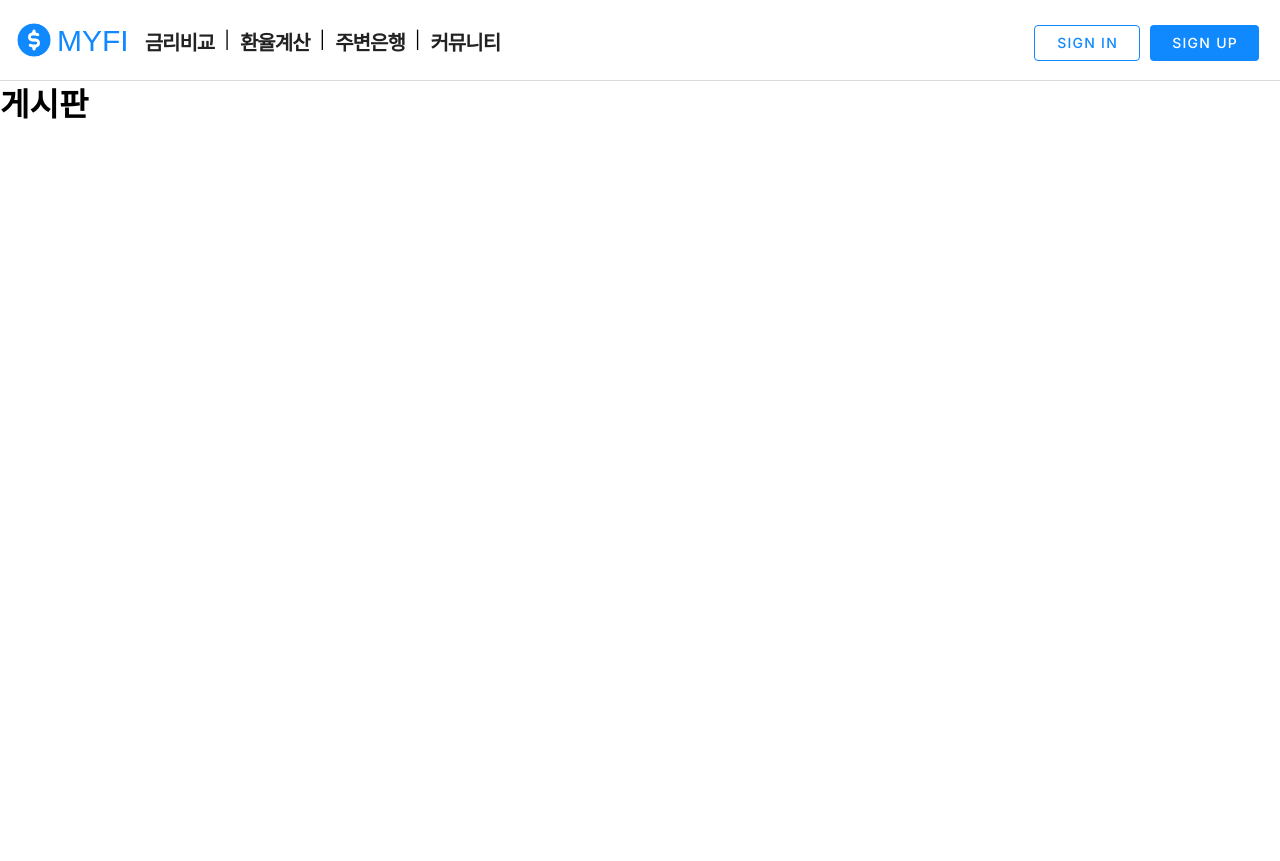
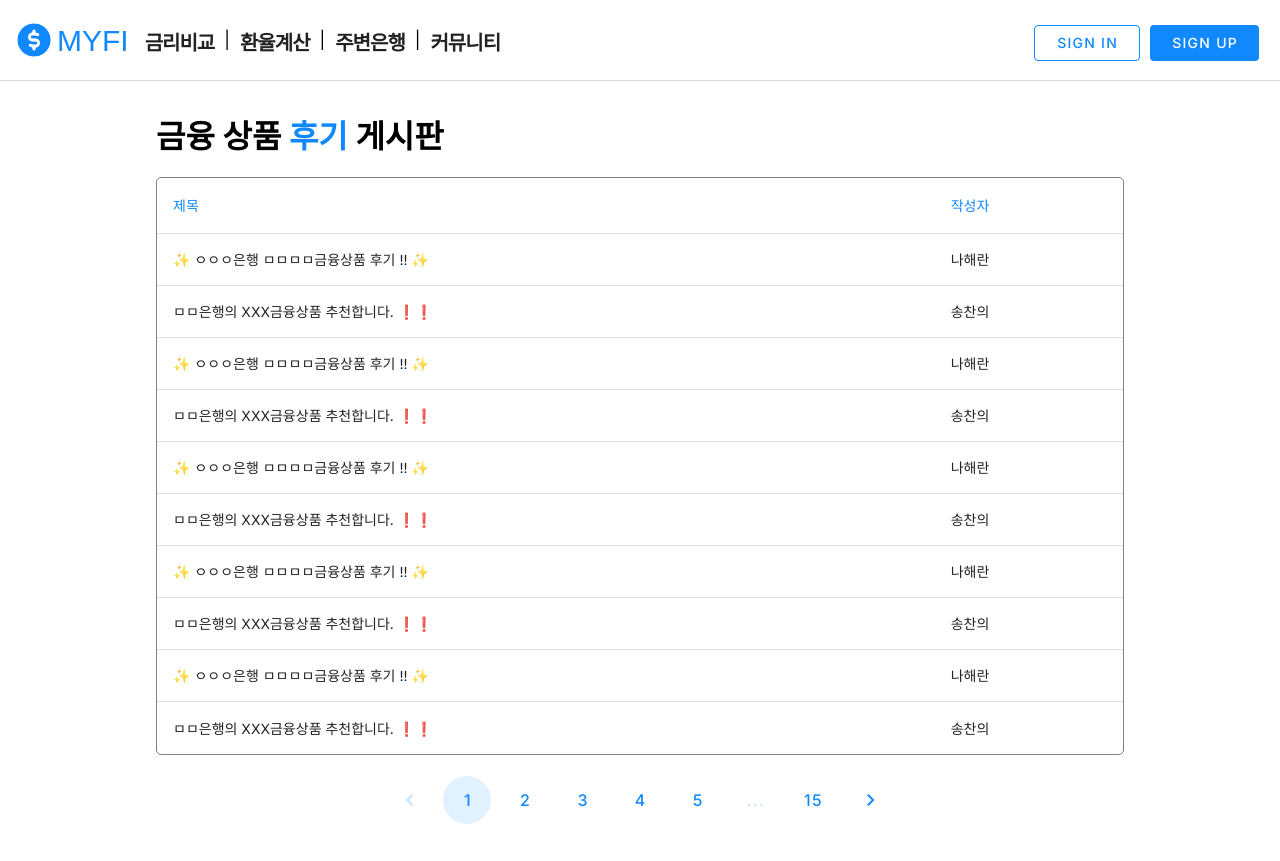
Before and after one commit to Nahaeran/MYFI_front, a Vue app: page /posts in a window 1280 px wide. Before the commit the page ends 800 px from the top, so only its background shows below. Built offline with nearby package versions, Linux system fonts and the light colour scheme; a web font is replaced by a local one.

Commit message:
feat: 게시판 스켈레톤

```diff
--- a/src/App.vue
+++ b/src/App.vue
@@ -18,3 +18,9 @@ import Nav from '@/components/Nav.vue'
   background-color: #DBDBDB;
 }
 </style>
+
+<style>
+.color {
+  color: #1089FF;
+}
+</style>
--- a/src/router/index.js
+++ b/src/router/index.js
@@ -4,6 +4,7 @@ import DepositListView from '@/views/DepositListView.vue'
 import ExchangeView from '@/views/ExchangeView.vue'
 import BankMapView from '@/views/BankMapView.vue'
 import PostListView from '@/views/PostListView.vue'
+import PostDetailView from '@/views/PostDetailView.vue'
 import SignUpView from '@/views/SignUpView.vue'
 import SignInView from '@/views/SignInView.vue'
 
@@ -36,6 +37,11 @@ const router = createRouter({
       component: PostListView
     },
     {
+      path: '/posts/:id',
+      name: 'postDetail',
+      component: PostDetailView
+    },
+    {
       path: '/signup',
       name: 'signUp',
       component: SignUpView
--- a/src/views/HomeView.vue
+++ b/src/views/HomeView.vue
@@ -10,14 +10,59 @@
       show-arrows="hover"
     >
       <v-carousel-item>
+        <div class="caro-item-text">
+          <p><span class="color">예 ∙ 적금 금리</span>를 쉽게 비교하고</p>
+          <div class="title">
+            <p>나에게 맞는</p>
+            <p><span class="color">금융상품</span>을 <span class="color">추천</span> 받자!</p>
+          </div>
+          <v-btn
+            block
+            rounded="xl"
+            size="x-large"
+            color="#1089FF"
+            class="caro-item-btn"
+            :to="{ name: 'signUp'}"
+          >회원가입하고 추천받기</v-btn>
+        </div>
         <img src="@/assets/carousel-1.jpeg" class="caro-item-img" width="400">
       </v-carousel-item>
 
       <v-carousel-item>
-        <img src="@/assets/carousel-2.jpeg" class="caro-item-img" width="400">
+        <div class="caro-item-text">
+          <p>금융상품은 후기를 쉽게 볼 수 없을까?</p>
+          <div class="title">
+            <p><span class="color">금융상품 후기 게시판</span>으로</p>
+            <p>오세요!</p>
+          </div>
+          <v-btn
+            block
+            rounded="xl"
+            size="x-large"
+            color="#1089FF"
+            class="caro-item-btn"
+            :to="{ name: 'postList'}"
+          >금융상품 후기 게시판 바로가기</v-btn>
+        </div>
+        <img src="@/assets/carousel-2.jpeg" class="caro-item-img" width="500">
       </v-carousel-item>
 
       <v-carousel-item>
+        <div class="caro-item-text">
+          <p><span class="color">예 ∙ 적금 금리</span>를 쉽게 비교하고</p>
+          <div class="title">
+            <p>나에게 맞는</p>
+            <p><span class="color">금융상품</span>을 <span class="color">추천</span> 받자!</p>
+          </div>
+          <v-btn
+            block
+            rounded="xl"
+            size="x-large"
+            color="#1089FF"
+            class="caro-item-btn"
+            :to="{ name: 'signUp'}"
+          >회원가입하고 추천받기</v-btn>
+        </div>
         <img src="@/assets/carousel-3.jpeg" class="caro-item-img" width="400">
       </v-carousel-item>
     </v-carousel>
@@ -29,9 +74,50 @@
   border-bottom: 1px solid #DBDBDB;
 }
 
+.caro-item-text {
+  position: absolute;
+  top: 30%;
+  left: 15vw;
+}
+
+.caro-item-text > p {
+  margin-left: 5px;
+  font-size: 20px;
+  font-weight: 600;
+}
+
+.title {
+  margin: 5px 0;
+  font-size: 40px;
+  font-weight: 900;
+  letter-spacing: -2px;
+}
+
+.caro-item-btn {
+  font-size: 20px;
+  font-weight: 600;
+  letter-spacing: -1px;
+}
+
 .caro-item-img {
   position: absolute;
   top: 2rem;
   right: 15vw;
 }
+
+@media (max-width: 1250px) {
+  .caro-item-img {
+    right: 10vw;
+  }
+}
+
+@media (min-width: 1600px) {
+  .caro-item-img {
+    right: 20vw;
+  }
+
+  .caro-item-text {
+    left: 20vw;
+  }
+}
 </style>
--- /dev/null
+++ b/src/views/PostDetailView.vue
@@ -0,0 +1,17 @@
+<script setup>
+import { useRoute } from 'vue-router'
+
+const route = useRoute()
+const postId = route.params.id
+
+</script>
+
+<template>
+  <div>
+    <h1>{{ postId }}번째 게시물입니다.</h1>
+  </div>
+</template>
+
+<style scoped>
+
+</style>
--- a/src/views/PostListView.vue
+++ b/src/views/PostListView.vue
@@ -1,13 +1,147 @@
 <script setup>
+import { useRouter } from 'vue-router'
+
+const router = useRouter()
+
+let id = 1
+const posts = [
+  {
+    id: id++,
+    title: "✨ ㅇㅇㅇ은행 ㅁㅁㅁㅁ금융상품 후기 !! ✨",
+    user: {
+      name: '나해란'
+    }
+  },
+  {
+    id: id++,
+    title: "ㅁㅁ은행의 XXX금융상품 추천합니다. ❗❗",
+    user: {
+      name: '송찬의'
+    }
+  },
+  {
+    id: id++,
+    title: "✨ ㅇㅇㅇ은행 ㅁㅁㅁㅁ금융상품 후기 !! ✨",
+    user: {
+      name: '나해란'
+    }
+  },
+  {
+    id: id++,
+    title: "ㅁㅁ은행의 XXX금융상품 추천합니다. ❗❗",
+    user: {
+      name: '송찬의'
+    }
+  },
+  {
+    id: id++,
+    title: "✨ ㅇㅇㅇ은행 ㅁㅁㅁㅁ금융상품 후기 !! ✨",
+    user: {
+      name: '나해란'
+    }
+  },
+  {
+    id: id++,
+    title: "ㅁㅁ은행의 XXX금융상품 추천합니다. ❗❗",
+    user: {
+      name: '송찬의'
+    }
+  },{
+    id: id++,
+    title: "✨ ㅇㅇㅇ은행 ㅁㅁㅁㅁ금융상품 후기 !! ✨",
+    user: {
+      name: '나해란'
+    }
+  },
+  {
+    id: id++,
+    title: "ㅁㅁ은행의 XXX금융상품 추천합니다. ❗❗",
+    user: {
+      name: '송찬의'
+    }
+  },
+  {
+    id: id++,
+    title: "✨ ㅇㅇㅇ은행 ㅁㅁㅁㅁ금융상품 후기 !! ✨",
+    user: {
+      name: '나해란'
+    }
+  },
+  {
+    id: id++,
+    title: "ㅁㅁ은행의 XXX금융상품 추천합니다. ❗❗",
+    user: {
+      name: '송찬의'
+    }
+  },
+]
+
+const clickTr = (postId) => {
+  router.push({ name: 'postDetail', params: {id: postId}})
+}
 
 </script>
 
 <template>
-  <div>
-    <h1>게시판</h1>
+  <div class="container">
+    <h1>금융 상품 <span class="color">후기</span> 게시판</h1>
+    <v-table class="table">
+      <thead>
+        <tr>
+          <th class="text-left">
+            제목
+          </th>
+          <th class="text-left">
+            작성자
+          </th>
+        </tr>
+      </thead>
+      <tbody>
+        <tr
+          v-for="post in posts"
+          :key="post.id"
+          @click="clickTr(post.id)"
+        >
+          <td>{{ post.title }}</td>
+          <td>{{ post.user.name }}</td>
+        </tr>
+      </tbody>
+    </v-table>
+    <v-pagination
+      :length="15"
+      :total-visible="6"
+      color="#1089FF"
+      rounded="circle"
+    ></v-pagination>
   </div>
 </template>
 
 <style scoped>
+.container {
+  width: 1000px;
+  margin: 2rem auto;
+}
 
+.container > * {
+  margin: 1rem;
+}
+
+.table {
+  border: 1px solid gray;
+  border-radius: 5px;
+}
+
+/* thead > tr {
+  background-color: #e6f1fd;
+  font-weight: 600;
+} */
+
+.text-left {
+  color: #1089FF;
+  font-weight: 900;
+}
+
+/* tbody > tr:hover {
+  background-color: #e6f1fd;
+} */
 </style>
```
Also changed, not shown: src/assets/carousel-2.jpeg.
